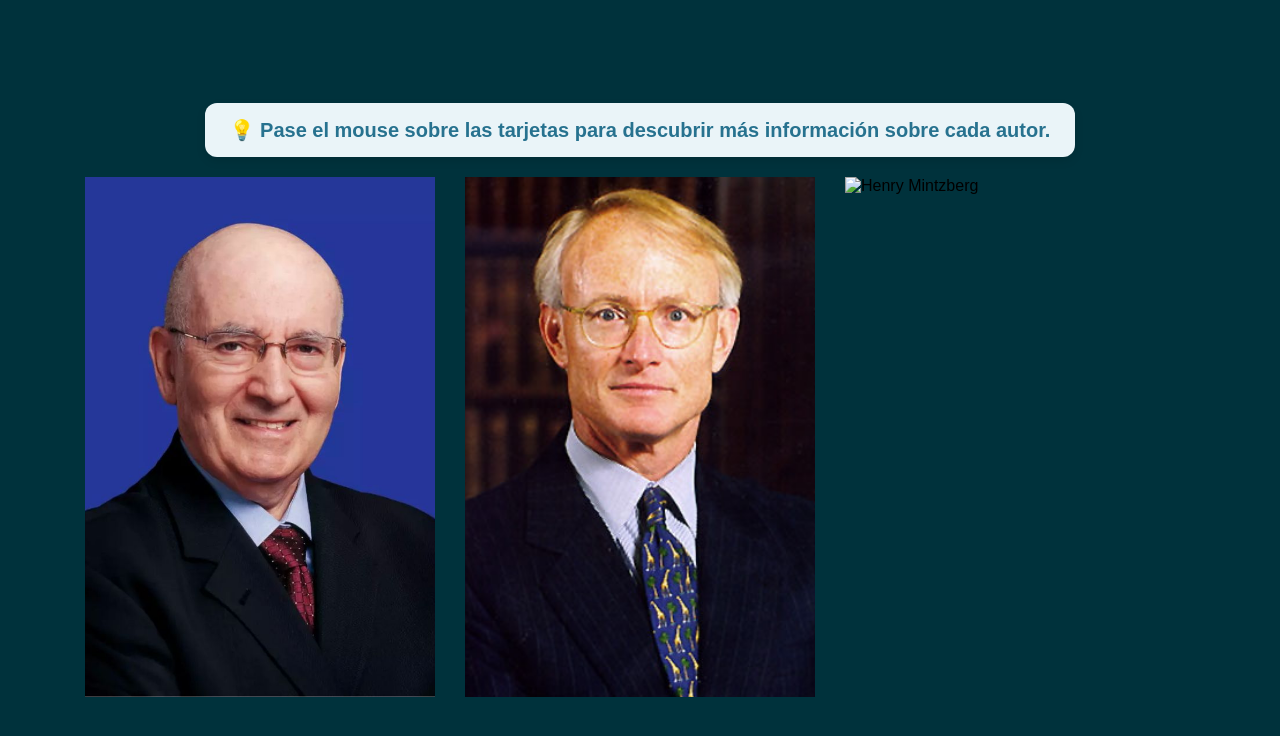
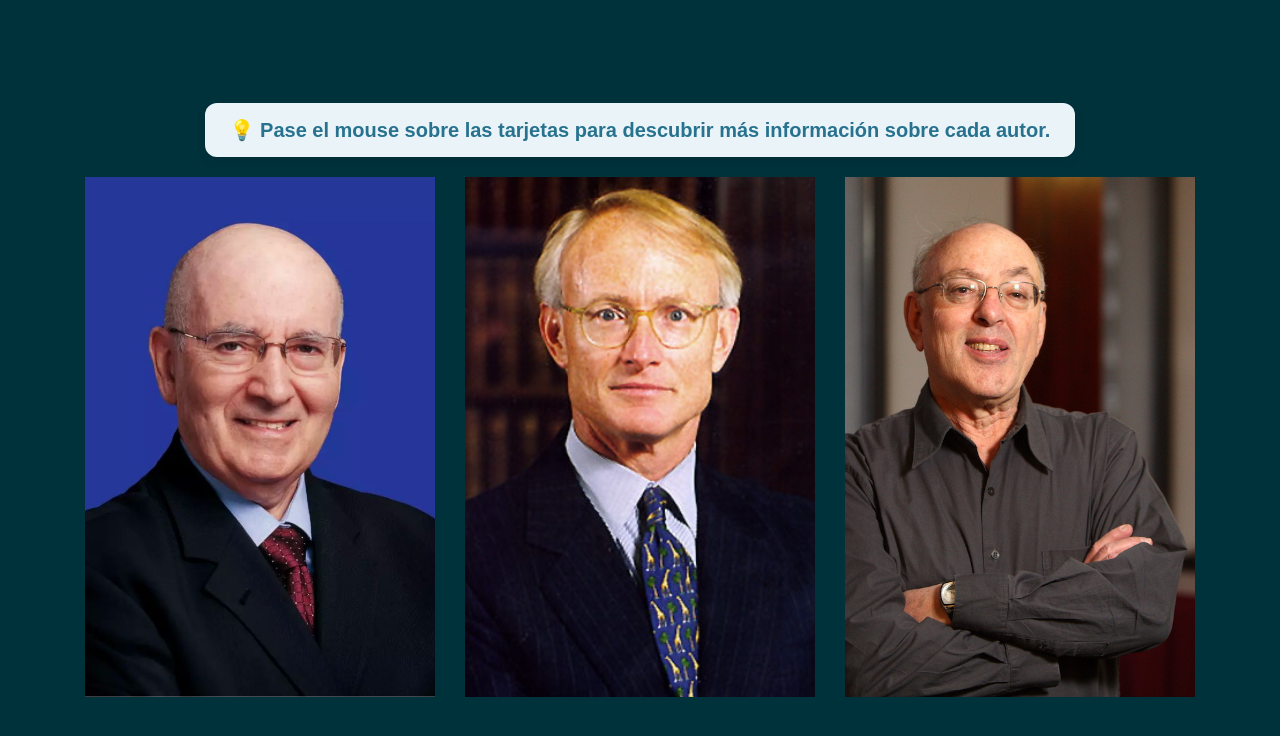
Before and after one commit to Departamento-Innovacion-Academica/Autores_Vision_Largo_Plazo, a plain HTML site: page index.html in a window 1280 px wide. Drawn offline with Linux system fonts and the light colour scheme; files whose address does not match are found by name.

Commit message:
Update index.html

```diff
--- a/index.html
+++ b/index.html
@@ -179,7 +179,8 @@
 
         <!-- HENRY MINTZBERG -->
         <div class="card">
-            <img src="../Citas1/img/HenryMintzberg.jpg" alt="Henry Mintzberg">
+            <img src="./img/HenryMintzberg.jpg" alt="Henry Mintzberg">
+
 
             <div class="info">
                 <h3>Henry Mintzberg</h3>
```
